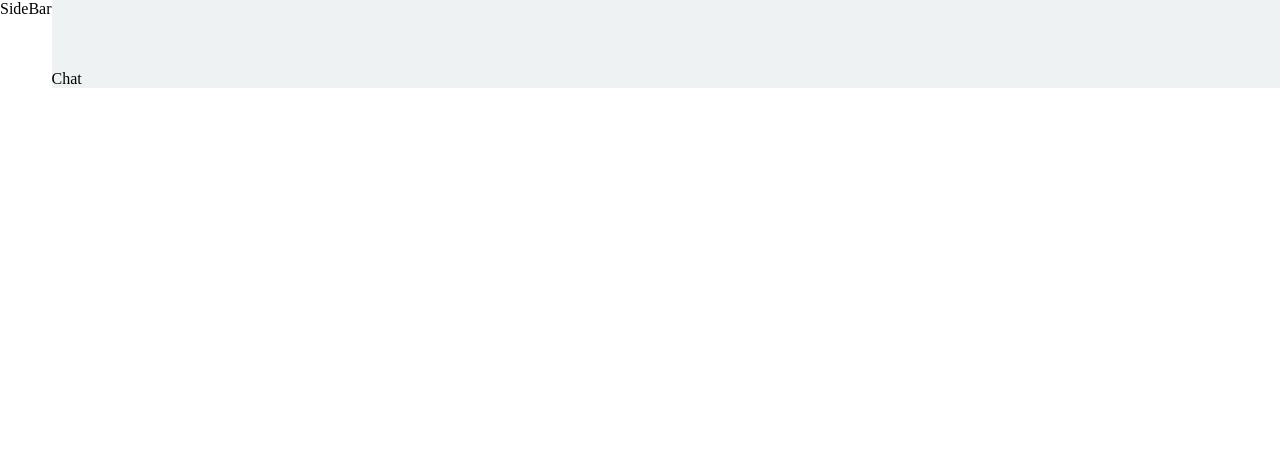
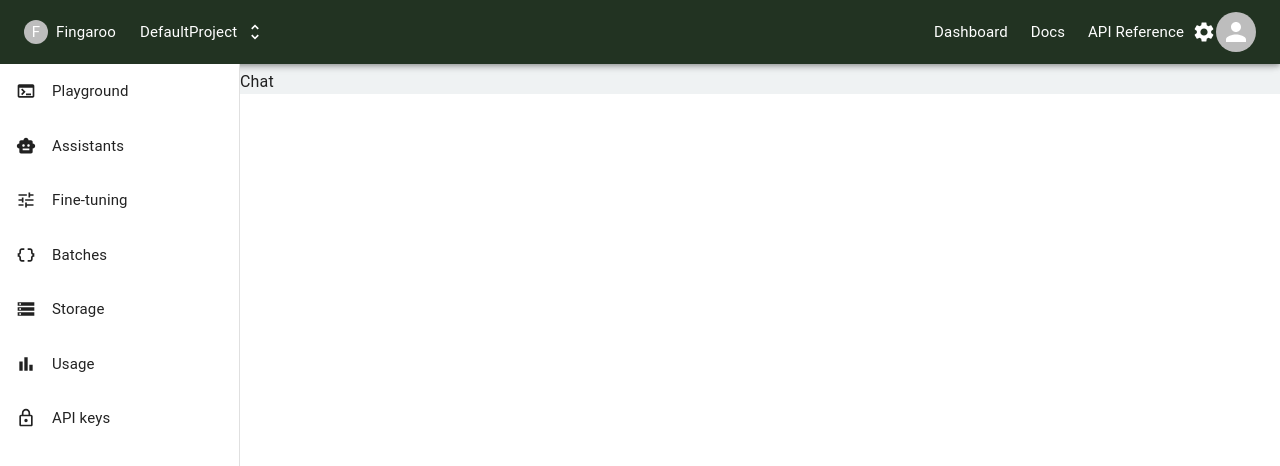
Before and after one commit to Mule-ME/CCC-test-Project, a React (Vite) app: page / in a window 1280 px wide. Shown: the top 466 px of the page. Built offline with nearby package versions, Linux system fonts and the light colour scheme.

Commit message:
feat: Appbar and sidebar implmentation

```diff
--- a/package.json
+++ b/package.json
@@ -12,11 +12,11 @@
   "dependencies": {
     "@emotion/react": "^11.13.0",
     "@emotion/styled": "^11.13.0",
+    "@mui/icons-material": "^5.16.5",
     "@mui/material": "^5.16.5",
     "react": "^18.3.1",
     "react-dom": "^18.3.1",
     "react-router-dom": "^6.3.0"
-
   },
   "devDependencies": {
     "@types/react": "^18.3.3",
--- a/src/components/core/types.ts
+++ b/src/components/core/types.ts
@@ -0,0 +1,5 @@
+import { ReactNode } from "react";
+
+export interface IPopover {
+    children:ReactNode
+}
--- a/src/components/layouts/AppBar.tsx
+++ b/src/components/layouts/AppBar.tsx
@@ -1,60 +1,104 @@
+import * as React from "react";
 import {
+  AppBar as DefaultAppBar,
+  ListItemIcon,
+  Box,
+  Toolbar,
+  IconButton,
   Typography,
-  Grid,
-  Toolbar,
-  AppBar as DefaultAppBar,
-  Badge,
-  IconButton,
+  Menu,
+  Avatar,
+  Button,
+  Tooltip,
+  MenuItem,
 } from "@mui/material";
-// import UnfoldMoreIcon from '@mui/icons-material/UnfoldMore';
-const AppBar = () => {
+import { appBarLeftMenu, appBarProfileMenu, appBarRightMenu } from "./config";
+import { Settings } from "@mui/icons-material";
+
+function AppBar() {
+  const [anchorElUser, setAnchorElUser] = React.useState<null | HTMLElement>(
+    null
+  );
+
+  const handleOpenUserMenu = (event: React.MouseEvent<HTMLElement>) => {
+    setAnchorElUser(event.currentTarget);
+  };
+
+  const handleCloseUserMenu = () => {
+    setAnchorElUser(null);
+  };
+
   return (
-    <DefaultAppBar position="fixed">
+    <DefaultAppBar sx={{ backgroundColor: "#232" }}>
       <Toolbar>
-        <IconButton
-          color="inherit"
-          aria-label="open drawer"
-          onClick={handleDrawerOpen}
-          edge="start"
-        >
-          <MenuIcon />
-        </IconButton>
-        <Grid item xs={12}>
-          <Typography variant="h6" noWrap>
-            <img className={classes.logo} src={Logo} alt="Help Ex Login Logo" />
-          </Typography>
-        </Grid>
-        <Popper
-          className={classes.popper}
-          open={openNotification}
-          anchorEl={anchorEls}
-          placement={placement}
-          transition
-        >
-          {({ TransitionProps }) => (
-            <Fade {...TransitionProps} timeout={5}>
-              <Notification />
-            </Fade>
-          )}
-        </Popper>
-        <div className={classes.cons}>
-          <Badge badgeContent={17} color="error">
-            <NotificationsIcon
-              onClick={handleClickNotification("bottom-start")}
-              className={classes.Navicons}
-              fontSize="large"
-            />
-          </Badge>
-          <SettingsIcon className={classes.Navicons} fontSize="large" />
-          <AccountCircleIcon
-            className={classes.Navicons}
-            fontSize="large"
-            onClick={handleProfileMenuOpen}
-          />
-        </div>
+        <Box sx={{ flexGrow: 1, display: { xs: "none", md: "flex" } }}>
+          <IconButton sx={{ p: 0 }}>
+            <Avatar
+              alt="Fingroo"
+              src=""
+              sx={{ width: 24, height: 24, fontSize: 15 }}
+            >
+              F
+            </Avatar>
+          </IconButton>
+
+          {appBarLeftMenu?.map((menu) => (
+            <Button sx={{ textTransform: "capitalize" }}>
+              <Typography color="#fff" sx={{ fontSize: 15 }}>
+                {menu?.title}
+              </Typography>
+              <ListItemIcon sx={{ minWidth: "unset", ml: 1 }}>
+                {menu?.icon}
+              </ListItemIcon>
+              {/* {menu?.separator} */}
+            </Button>
+          ))}
+        </Box>
+
+        <Box sx={{ flexGrow: 0 }}>
+          {appBarRightMenu?.map((rightMenu) => (
+            <Button sx={{ textTransform: "capitalize" }}>
+              <Typography color="#fff" sx={{ fontSize: 15 }}>
+                {rightMenu?.title}
+              </Typography>
+            </Button>
+          ))}
+
+          <Tooltip title="Settings">
+            <IconButton onClick={handleOpenUserMenu} sx={{ p: 0 }}>
+              <Settings fontSize="medium" sx={{ color: "#fff" }} />
+            </IconButton>
+          </Tooltip>
+          <Tooltip title="Open settings">
+            <IconButton onClick={handleOpenUserMenu} sx={{ p: 0 }}>
+              <Avatar alt="Mulualem Eshetu" src="" />
+            </IconButton>
+          </Tooltip>
+          <Menu
+            sx={{ mt: "45px" }}
+            id="menu-appbar"
+            anchorEl={anchorElUser}
+            anchorOrigin={{
+              vertical: "top",
+              horizontal: "right",
+            }}
+            keepMounted
+            transformOrigin={{
+              vertical: "top",
+              horizontal: "right",
+            }}
+            open={Boolean(anchorElUser)}
+            onClose={handleCloseUserMenu}
+          >
+            {appBarProfileMenu.map((setting) => (
+              <MenuItem key={setting} onClick={handleCloseUserMenu}>
+                <Typography textAlign="center">{setting}</Typography>
+              </MenuItem>
+            ))}
+          </Menu>
+        </Box>
       </Toolbar>
     </DefaultAppBar>
   );
-};
-
+}
 export default AppBar;
--- a/src/components/layouts/SideBar.tsx
+++ b/src/components/layouts/SideBar.tsx
@@ -1,5 +1,96 @@
+import { useState } from "react";
+import {
+  Box,
+  Drawer,
+  CssBaseline,
+  List,
+  ListItemButton,
+  Collapse,
+  Typography,
+} from "@mui/material";
+import { sideBarResources } from "./config";
+import AppBar from "./AppBar";
+
 const SideBar = () => {
-  return <div>SideBar</div>;
+  // const [open, setOpen] = useState<Record<string, boolean>>({});
+
+  // const handleClick = (title: string) => {
+  //   setOpen((prevOpen: Record<string, boolean>) => ({
+  //     ...prevOpen,
+  //     [title]: !prevOpen[title],
+  //   }));
+  // };
+
+  const [open, setOpen] = useState<Record<string, boolean>>(
+    sideBarResources.reduce((acc, resource) => {
+      acc[resource.title] = false;
+      return acc;
+    }, {} as Record<string, boolean>)
+  );
+
+  const handleClick = (title: string) => {
+    setOpen((prevOpen: Record<string, boolean>) => {
+      const newOpen: Record<string, boolean> = {};
+      for (const key in prevOpen) {
+        newOpen[key] = key === title ? !prevOpen[key] : false;
+      }
+      return newOpen;
+    });
+  };
+
+  return (
+    <Box sx={{ display: "flex" }}>
+      <CssBaseline />
+      <AppBar />
+
+      <Drawer
+        sx={{
+          width: 240,
+          flexShrink: 0,
+          "& .MuiDrawer-paper": {
+            width: 240,
+            boxSizing: "border-box",
+            marginTop: 8,
+          },
+        }}
+        variant="permanent"
+        anchor="left"
+      >
+        {sideBarResources.map((res, index) => (
+          <List
+            key={index}
+            sx={{ width: "100%", maxWidth: 360, bgcolor: "background.paper" }}
+            component="nav"
+          >
+            <ListItemButton
+              onClick={() => handleClick(res.title)}
+              sx={{
+                backgroundColor: open[res.title]
+                  ? "rgba(0, 0, 0, 0.08)"
+                  : "transparent",
+              }}
+            >
+              {res.icon}
+              <Typography sx={{ fontSize: 15, pl: 2 }}>{res.title}</Typography>
+            </ListItemButton>
+            {res.children.length > 0 && (
+              <Collapse in={open[res.title]} timeout="auto" unmountOnExit>
+                <List component="div">
+                  {res.children.map((child, childIndex) => (
+                    <ListItemButton key={childIndex} sx={{ pl: 5 }}>
+                      <Typography sx={{ fontSize: 14, pl: 2 }}>
+                        {child.title}
+                      </Typography>{" "}
+                    </ListItemButton>
+                  ))}
+                </List>
+              </Collapse>
+            )}
+          </List>
+        ))}
+      </Drawer>
+    </Box>
+  );
 };
 
 export default SideBar;
--- /dev/null
+++ b/src/components/layouts/config.tsx
@@ -0,0 +1,73 @@
+import UnfoldMoreIcon from "@mui/icons-material/UnfoldMore";
+import TerminalIcon from "@mui/icons-material/Terminal";
+import SmartToyIcon from "@mui/icons-material/SmartToy";
+import TuneIcon from "@mui/icons-material/Tune";
+import LockOutlinedIcon from "@mui/icons-material/LockOutlined";
+import BarChartOutlinedIcon from "@mui/icons-material/BarChartOutlined";
+import StorageOutlinedIcon from "@mui/icons-material/StorageOutlined";
+import DataObjectOutlinedIcon from "@mui/icons-material/DataObjectOutlined";
+
+const appBarLeftMenu = [
+  {
+    title: "Fingaroo",
+  },
+  {
+    title: "DefaultProject",
+    icon: <UnfoldMoreIcon fontSize="small" sx={{ color: "#fff" }} />,
+  },
+];
+const appBarRightMenu = [
+  { title: "Dashboard" },
+  { title: "Docs" },
+  { title: "API reference" },
+];
+const appBarProfileMenu = ["Profile", "Account", "Dashboard", "Logout"];
+
+const sideBarResources = [
+  {
+    title: "Playground",
+    icon: <TerminalIcon fontSize="small" />,
+    children: [
+      {
+        title: "Chat",
+        link: "/chats",
+      },
+      {
+        title: "Assistants",
+        link: "/assistants",
+      },
+      {
+        title: "Completions",
+        link: "/completions",
+      },
+    ],
+  },
+  {
+    title: "Assistants",
+    icon: <SmartToyIcon fontSize="small" />,
+    children: [],
+  },
+  { title: "Fine-tuning", icon: <TuneIcon fontSize="small" />, children: [] },
+  {
+    title: "Batches",
+    icon: <DataObjectOutlinedIcon fontSize="small" />,
+    children: [],
+  },
+  {
+    title: "Storage",
+    icon: <StorageOutlinedIcon fontSize="small" />,
+    children: [],
+  },
+  {
+    title: "Usage",
+    icon: <BarChartOutlinedIcon fontSize="small" />,
+    children: [],
+  },
+  {
+    title: "API keys",
+    icon: <LockOutlinedIcon fontSize="small" />,
+    children: [],
+  },
+];
+
+export { appBarLeftMenu, appBarRightMenu, appBarProfileMenu, sideBarResources };
```
Also changed, not shown: src/components/core/Popover.tsx (added, +29 -0 lines), src/components/core/Button.tsx (deleted), 1 other file (tests, documents, lock files or other folders).
